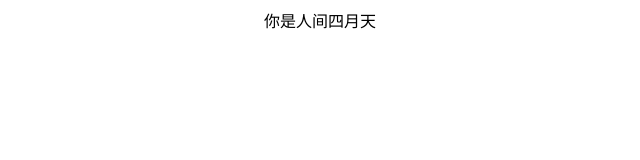
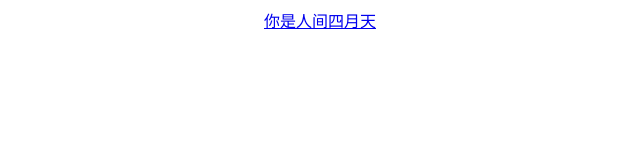
Before and after one commit to gaoxiaoxiao/goodStudy, a plain HTML site: page demo/demo.html in a window 1280 px wide. Shown: the whole page, without its empty margins (320-960 px from the left). Drawn offline with Linux system fonts and the light colour scheme.

Commit message:
增加链接

```diff
--- a/demo/demo.html
+++ b/demo/demo.html
@@ -5,6 +5,6 @@
     <title>Title</title>
 </head>
 <body>
-    <div style="text-align:center">你是人间四月天</div>
+    <div style="text-align:center"><a href="https://github.com/gaoxiaoxiao/goodStudy">你是人间四月天</a></div>
 </body>
 </html>
```
